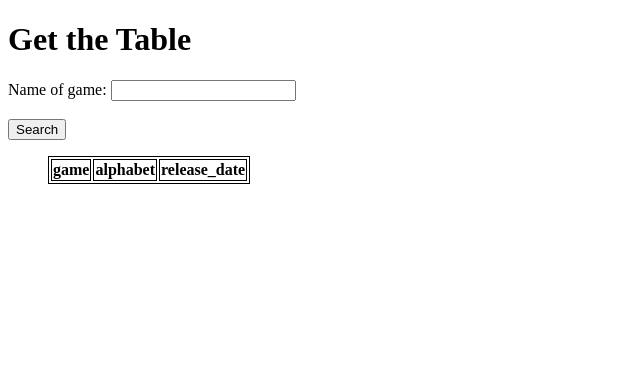
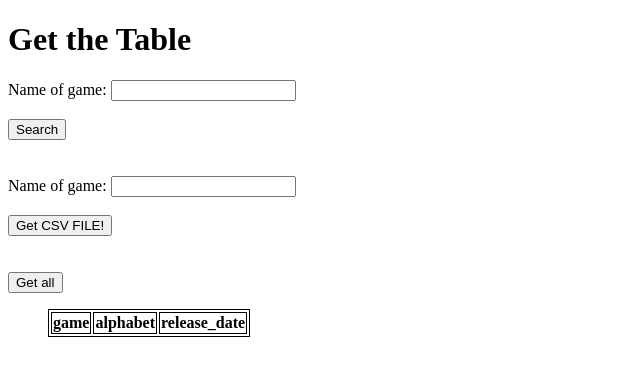
Before and after one commit to Norawit2907/TOC_WebScraping, a Flask app: page /crawl in a window 1280 px wide. Shown: the top 376 px of the page, without its empty margins (0-640 px from the left). Run offline with Flask 3, Linux system fonts and the light colour scheme; data that the repository does not hold is empty.

Commit message:
feat : stupid get csv

```diff
--- a/flask_app/templates/table.html
+++ b/flask_app/templates/table.html
@@ -15,6 +15,16 @@
         <label for="findname">Name of game:</label>
         <input type="text" id="findname" name="name"><br><br>
         <input type="submit" value="Search">
+    </form>
+    <br><br>
+    <form action="/getcsv">
+        <label for="findname">Name of game:</label>
+        <input type="text" id="findname" name="name"><br><br>
+        <input type="submit" value="Get CSV FILE!"/>
+    </form>
+    <br><br>
+    <form action="/crawl" method="GET">
+        <input type="submit" value="Get all">
     </form>
     <ul>
         <table>
```
Also changed, not shown: flask_app/templates/index.html (+10 -4 lines).
